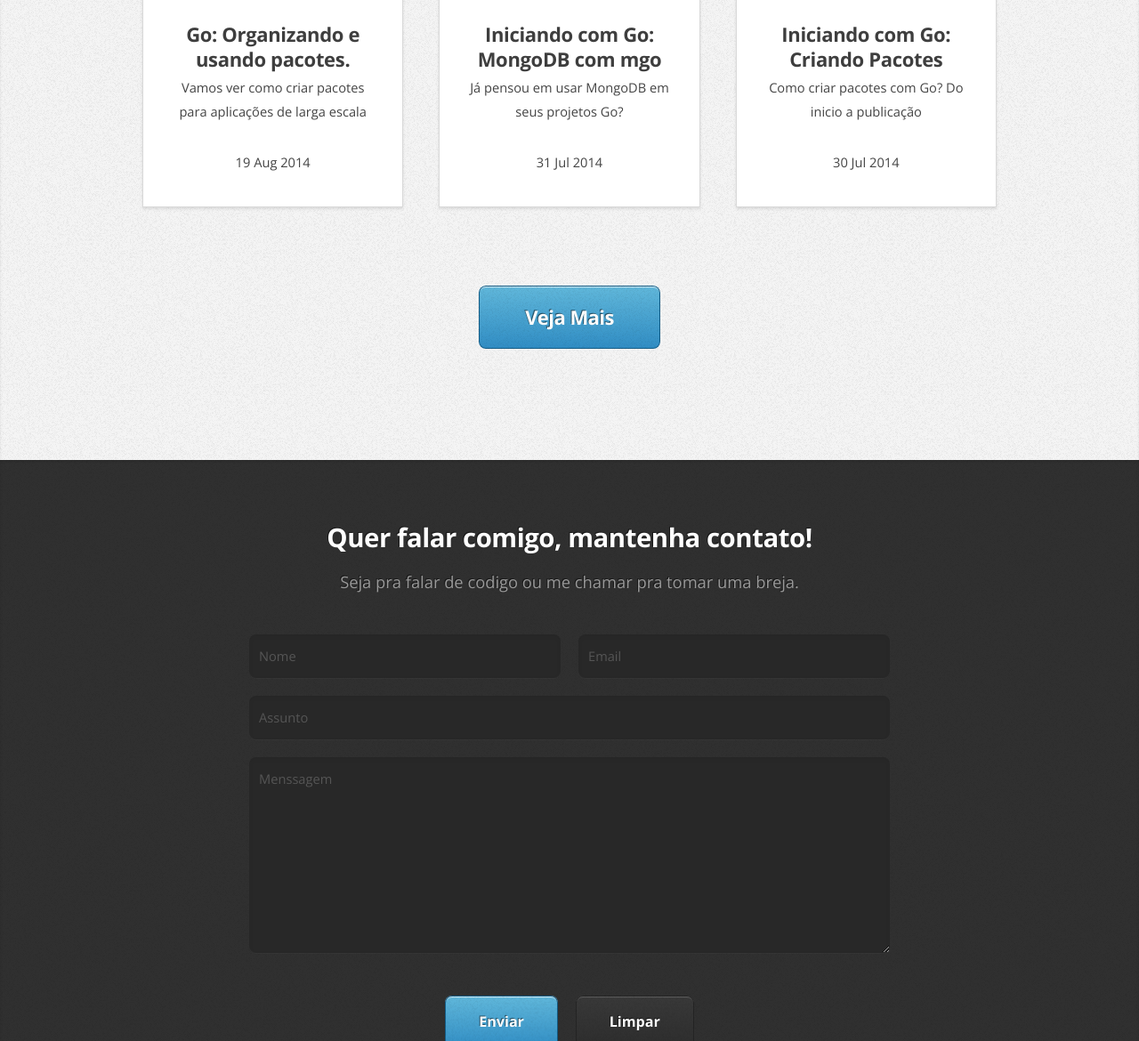
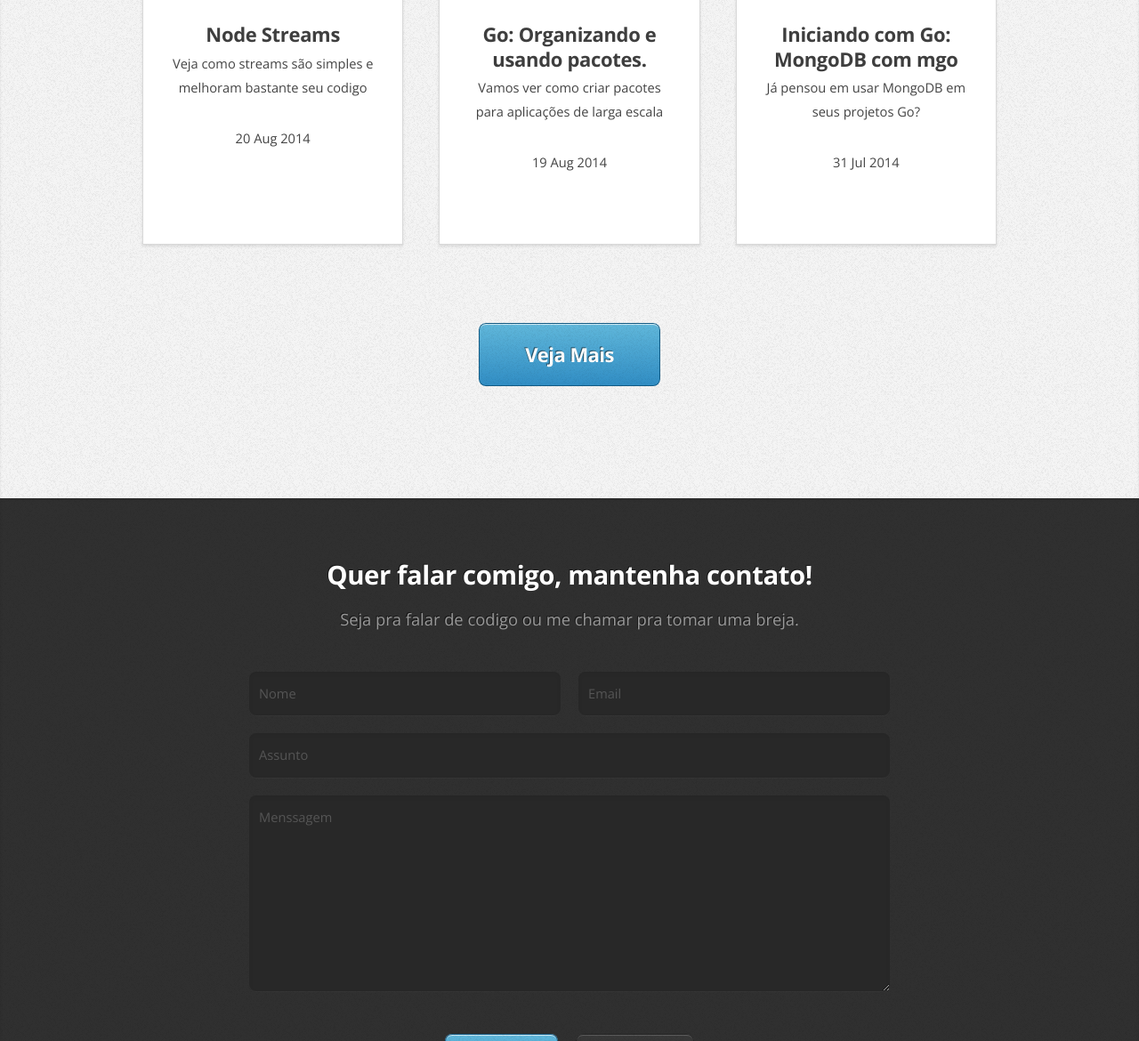
Before and after one commit to paulohp/paulohp.github.io, a Jekyll site: the page built from index.html, in a window 1280 px wide and 1400 px high, scrolled down 689 px, cut to the strip 230-1400 px from the top of the window. Shown: the whole strip at 89% size. Built offline with Jekyll 4.4.1, drawn with Linux system fonts in a browser that asks for light colours; Markdown is read by kramdown in place of the engine named in the settings; comment, search, counter and statistics services are not loaded; some of the changed lines change nothing that is shown.

Commit message:
new nodejs post

```diff
--- /dev/null
+++ b/_posts/2014-08-20-nodejs-streams.md
@@ -0,0 +1,84 @@
+---
+layout: post
+title:  "Node Streams"
+date:   2014-08-20 00:00:07
+categories: programming javascript
+cover: "http://jxck.node-ninja.com/public/images/stream-image.jpg"
+excerpt: "Veja como streams são simples e melhoram bastante seu codigo"
+---
+
+Desde que comecei a trabalhar com Node, a uns 2 anos, buscava entender uma coisa: Stream. Até um certo momento, não era uma coisa útil pra mim, mas depois de conhecer essa abstração, acho que é impossível programar no Node.js sem conhece-la bem. Falei que tinha uma abstração, mas na realidade são duas. Streams de leitura (ReadStream), e de escrita (WriteStream). Eles são implementados ao longo de muitos objetos Node e representam o fluxo de entrada e saída de dados. Se você trabalha com Node.js, já deve ter trombado com stream por ai.
+
+#ReadStream
+Vamos imaginar que ReadStream seria uma torneira de dados. E depois que voce criar uma, voce pode:
+
+**Esperar por dado**
+Ao conecta-lo com o evento de "data" você sera notificado toda vez que um "pedaço" (formalmente conhecido como ``chunk``) for entregue pela nossa stream. Essas entregas podem ser feitas como buffer ou string.
+
+{% highlight javascript linenos %}
+var streamDeLeitura = ...
+streamDeLeitura.on('data', function(data) {
+  //Aqui data é um buffer
+});
+
+var streamDeLeitura = ...
+streamDeLeitura.setEncoding('utf8')
+streamDeLeitura.on('data', function(data) {
+  //Aqui data é uma string
+});
+{% endhighlight %}
+
+**Saber quando acaba**
+Você nunca sabe quando a agua da torneira vai acabar, mas as streams sim, e você pode saber quando isso ocorre escutando o evento ``end``, tipo assim:
+{% highlight javascript linenos %}
+var streamDeLeitura = ...
+streamDeLeitura.on('end',  function() {
+  console.log("A stream e a agua da torneira acabaram :P");
+});
+{% endhighlight %}
+
+**Pausar e resumir**
+
+Você pode pausar uma stream tão facilmente quanto fechar uma torneira.
+{% highlight javascript linenos %}
+readStream.pause();
+{% endhighlight %}
+
+Para resumir, é tão simples quanto isso:
+{% highlight javascript linenos %}
+readStream.resume();
+{% endhighlight %}
+
+#WriteStream
+Uma stream de leitura, formalmente conhecida como ``WriteStream``, é conhecida por enviar ou escrever dados. Podendo ser uma conexão com a rede ou um arquivo. Com uma WriteStream podemos:
+
+**Escreve nela**
+Você pode escrever um buffer ou uma string chamando ``write``:
+{% highlight javascript linenos %}
+var streamDeEscrita = ...
+streamDeEscrita.write('isso é uma string com encoding UTF8');
+{% endhighlight %}
+
+Nesse ponto, o Node assume que nos passamos uma string com encoding UTF-8. Mas você pode especificar um outro encoding, assim:
+{% highlight javascript linenos %}
+var streamDeEscrita = ...
+streamDeEscrita.write('T2xhciwgdGFpcj8gdG9yIQ==', 'base64');
+{% endhighlight %}
+
+#Alguns exemplos de Streams
+Vamos ver um pouco delas no mundo real.
+**Streams do sistema de arquivos**
+Você pode criar ma stream de leitura de um arquivo fazendo assim:
+{% highlight javascript linenos %}
+var fs = requeire('fs')
+var rs = fs.createReadStream('arquivo.txt',  {encoding: 'utf8'})
+{% endhighlight %}
+
+Aqui lemos um arquivo com encoding UTF8 através de uma stream.
+E para gravar nele, é bem simples:
+{% highlight javascript linenos %}
+var fs = require('fs');
+var ws = fs.createWriteStream('arquivo.txt' , {encoding: 'utf8'});
+{% endhighlight %}
+
+Bom e assim termino esse post basico e já deu pra ver um pouco do poder das Streams. Você pode saber mais por aqui: http://nodejs.org/api/stream.html. Em breve voltarei e falarei de back pressure e pipe.
--- a/css/style.css
+++ b/css/style.css
@@ -447,6 +447,7 @@
 		background: #fff;
 		box-shadow: inset 0px 0px 0px 1px rgba(0,0,0,0.15), 0px 2px 3px 0px rgba(0,0,0,0.1);
 		text-align: center;
+		min-height: 473px;
 	}
 
 		.box .image-full
```
Also changed, not shown: 4 other files.
